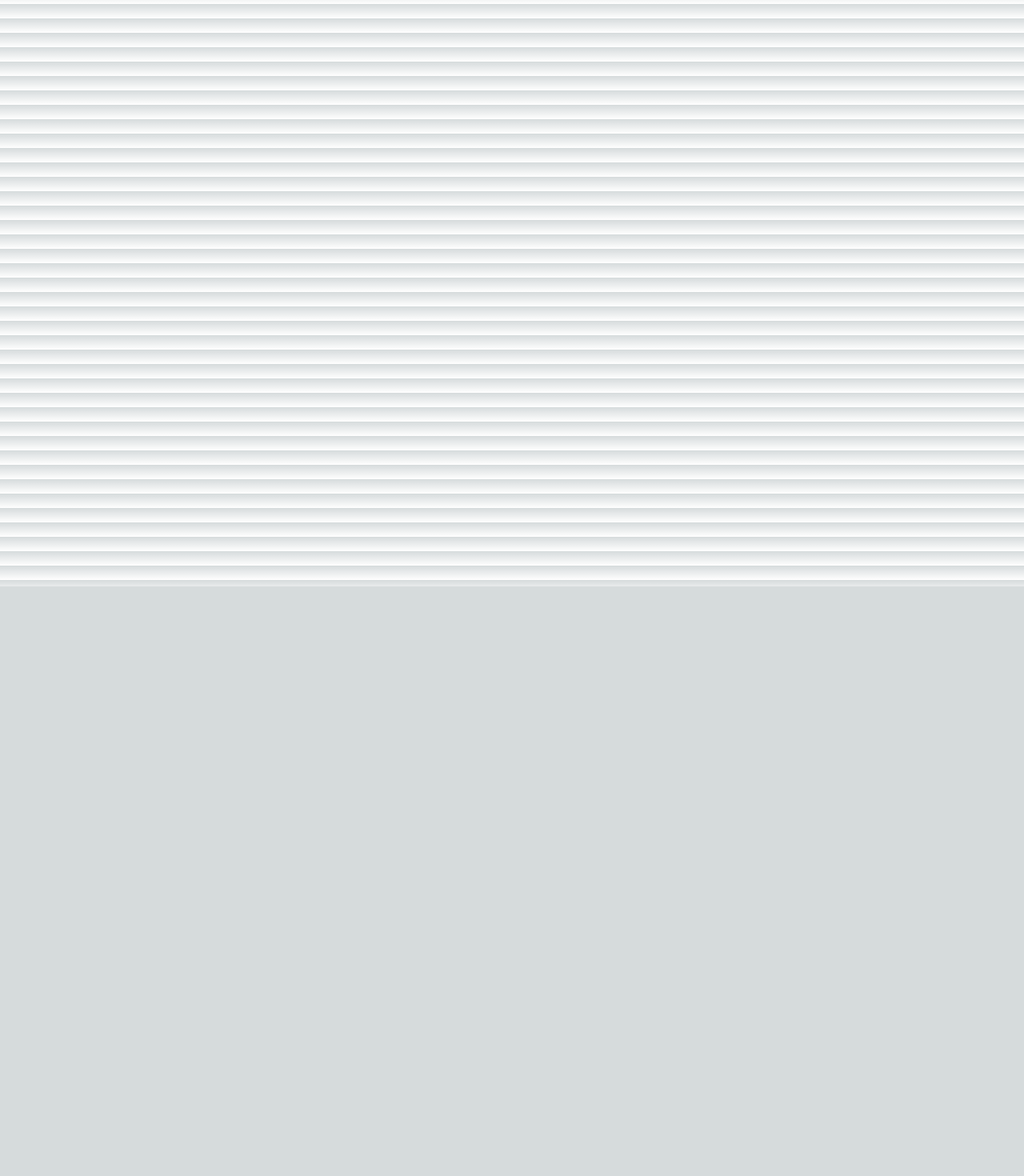
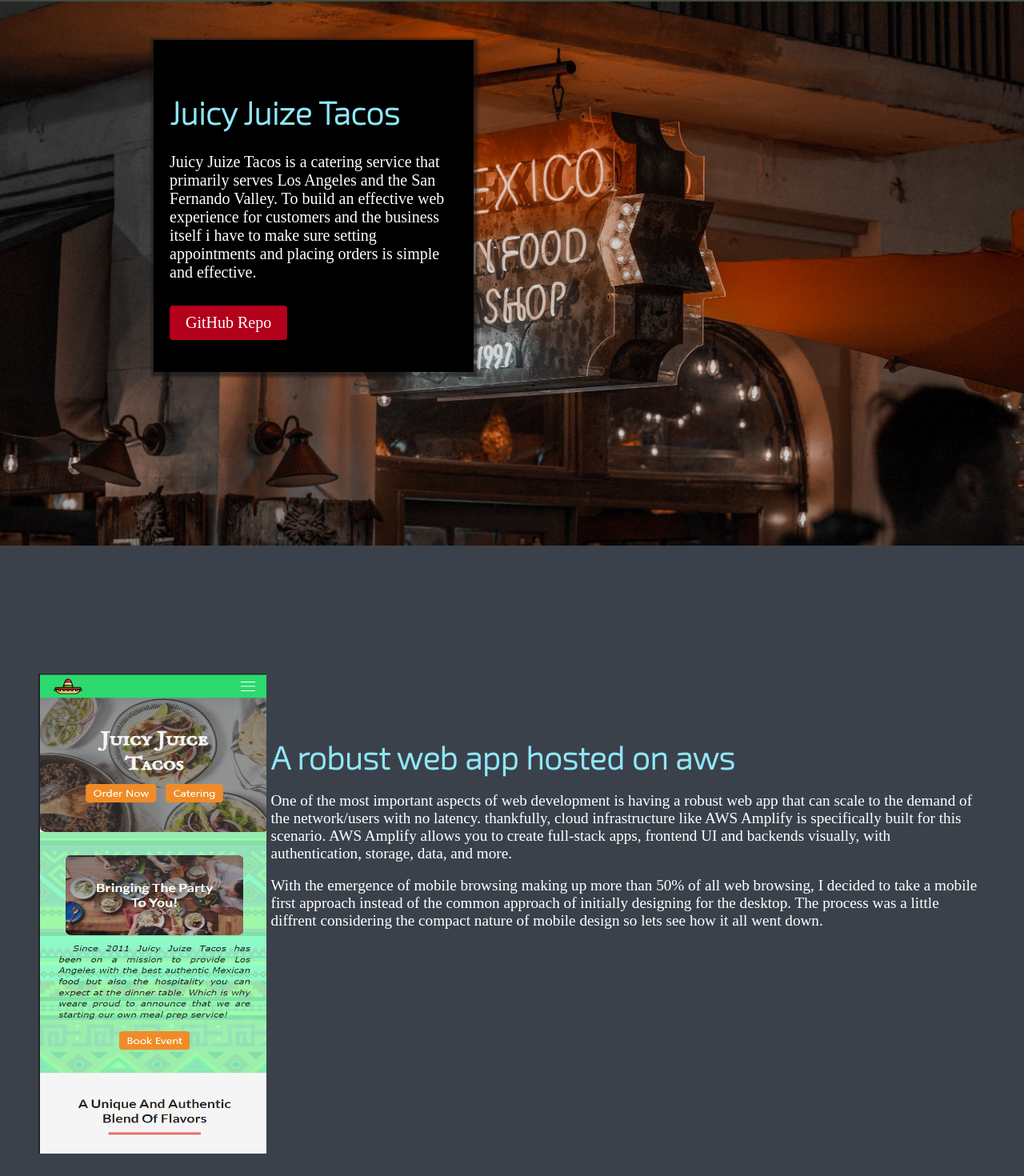
Before and after one commit to vic-villicana/Portfolio-v2, a Next.js app: page /projects/1 in a window 1280 px wide. Shown: the part 67-1537 px from the top of the page at 80% size. Before the commit the page ends 800 px from the top, so only its background shows below. Built offline with nearby package versions, Linux system fonts and the light colour scheme.

Commit message:
add heading and other components to dynamic project page

```diff
--- /dev/null
+++ b/components/projects/project-flex.js
@@ -0,0 +1,28 @@
+import classes from './project-flex.module.css'
+export default function Projectflex() {
+    return (
+        <div className={classes.proInfo}>
+            <div className={`${classes.proInfoContainer} ${classes.respo}`}>
+                <div className={`${classes.imgContainer}`}>
+                    <img src="/images/juicyshot.png" alt="" height="600" width="285"/>
+
+                    <div className={`${classes.bioSquare} ${classes.bs-5}`} >
+                        <h2>A robust web app hosted on aws</h2>
+                        <p>
+                        One of the most important aspects of web development is having a robust web
+                        app that can scale to the demand of the network/users with no latency.
+                        thankfully, cloud infrastructure like AWS Amplify is specifically built for this
+                        scenario. AWS Amplify allows you to create full-stack apps, frontend UI and backends
+                        visually, with authentication, storage, data, and more.
+                        </p>
+                        <br></br>
+                        <p>
+                        With the emergence of mobile browsing making up more than 50% of all web browsing, I decided to take a mobile first approach instead of the common approach of initially designing for the desktop. The process was a little diffrent considering the compact nature of mobile design so lets see how it all went down.
+                        </p>
+                    </div>
+                </div>
+            </div>
+        </div>
+
+    )
+}
--- /dev/null
+++ b/components/projects/project-flex.module.css
@@ -0,0 +1,45 @@
+.proInfo{
+    position: relative;
+    height: 100%;
+    width: 100%;
+    display: flex;
+    flex-direction: column;
+    padding-top: 4em;
+    background:rgb(59, 65, 75);
+}
+
+.proInfoContainer {
+    position: relative;
+    padding: 6em 3em;
+    display: flex;
+    /* justify-content: space-around; */
+}
+
+.respo {
+    justify-content: space-between;
+}
+
+.imgContainer {
+    position: relative;
+    display: flex;
+    justify-content: space-evenly;
+    align-items: flex-start;
+    width: 100%;
+}
+.bioSquare p {
+    font-size:120%;
+}
+.bioSquare h2 {
+    font-family: 'Exo 2', sans-serif;
+    padding-bottom: 0.5em;
+    color: #8fe7f7;
+    font-size: 2.5em;
+}
+.bioSquare {
+    max-width: 75%;
+    margin: 5em auto 6em auto;
+    color:white;
+}
+
+.bs5{
+}
--- /dev/null
+++ b/components/projects/project-heading.js
@@ -0,0 +1,19 @@
+import classes from './project-heading.module.css'
+
+export default function ProjectHeading() {
+    return (
+        <div className={`${classes.headerTwo} ${classes.juiceHead}`}>
+        <div className={`${classes.void} ${classes.v2}`}>
+          <h1>Juicy Juize Tacos</h1>
+            <p>
+              Juicy Juize Tacos is a catering service that primarily serves
+              Los Angeles and the San Fernando  Valley. To build an effective
+              web experience for customers and the business itself i have to
+              make sure setting appointments and placing orders is simple and
+              effective.
+            </p>
+            <div className={classes.btn}><a href="https://github.com/vic-villicana/juicy">GitHub Repo</a></div>
+        </div>
+      </div>
+    )
+}
--- /dev/null
+++ b/components/projects/project-heading.module.css
@@ -0,0 +1,55 @@
+.juiceHead{
+        background: url(/images/sign.jpg);
+        background-position: center;
+        background-size: cover;
+}
+
+.headerTwo{
+
+        position: relative;
+        height: 85vh;
+        width: 100%;
+        background: url(/images/sign.jpg);
+        background-position: center;
+        background-size: cover;
+
+}
+.void p{
+        color:white;
+}
+.void h1{
+        color: #8fe7f7;
+        font-family:'Exo 2', sans-serif;
+        font-size: 2em;
+        margin: 0.67em 0;
+}
+.void{
+        background: black;
+        height: auto;
+        z-index:30;
+        position: relative;
+        max-width: 400px;
+        padding-top: 2em;
+        text-align: center;
+        top: 7%;
+        display: inline-block;
+        font-size: 1.25rem;
+        -webkit-box-shadow: 1px 3px 4px 5px rgba(19, 19, 19, 0.562);
+        -moz-box-shadow: 1px 3px 4px 5px rgba(19, 19, 19, 0.562);
+        box-shadow: 1px 2px 3px 4px rgba(19, 19, 19, 0.562);
+}
+
+.v2{
+        padding: 2em 1em;
+        text-align: left;
+        left: 15%;
+}
+
+.btn {
+        display: inline-block;
+        background: #B3001B;
+        padding: 0.5em 1em;
+        margin-top: 1.5em;
+        border-radius: 4px;
+        color:white;
+}
--- a/components/projects/project-slider.js
+++ b/components/projects/project-slider.js
@@ -1,6 +1,5 @@
 import Link from 'next/link'
 import ProjectSlideV2 from './project-slide-v2'
-import ProjectSlide from './project-slide'
 import classes from './project-slide.module.css'
 
 export default function ProjectSlider(props) {
--- a/pages/projects/[projectId].js
+++ b/pages/projects/[projectId].js
@@ -1,11 +1,15 @@
 import {useRouter} from 'next/router'
+import ProjectHeading from '../../components/projects/project-heading'
+import ProjectFlex from '../../components/projects/project-flex'
+import NavBar from '../../components/navbar/navbar'
 export default function ProjectPage() {
     const router = useRouter()
     const query =  router.query.projectId
-    console.log(query)
     return (
         <div>
-           { `welcome to the ${query} page`}
+            <NavBar />
+            <ProjectHeading />
+            <ProjectFlex />
         </div>
     )
 }
--- a/pages/projects/index.js
+++ b/pages/projects/index.js
@@ -1,6 +1,5 @@
 import Link from 'next/link'
 import {useEffect, useState} from 'react'
-import ProjectSlide from '../../components/projects/project-slide'
 import ProjectSlider from '../../components/projects/project-slider'
 import ProjectHeader from '../../components/projects/project-header'
 import ContactForm from '../../components/home/contact-form'
```
Also changed, not shown: components/projects/project-slide.js (deleted, +0 -30 lines).
